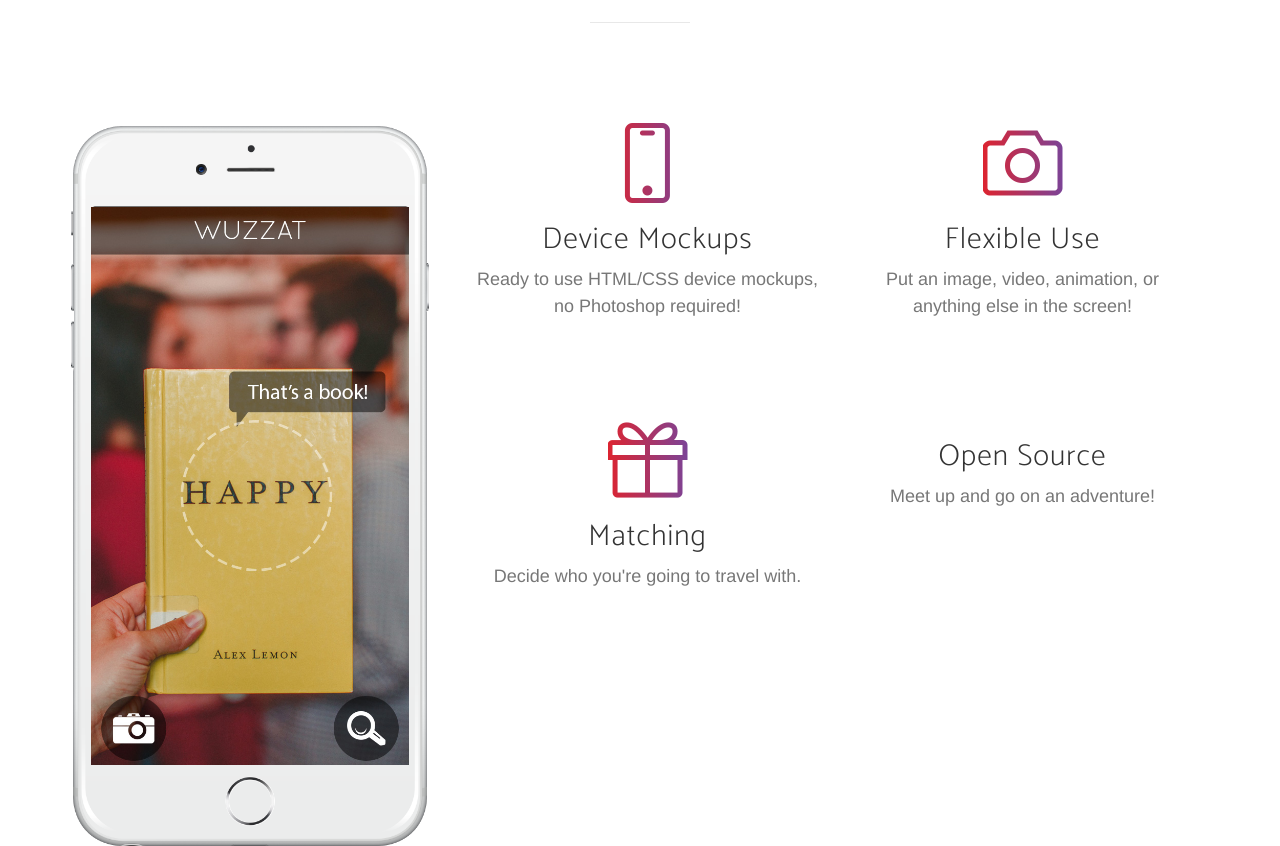
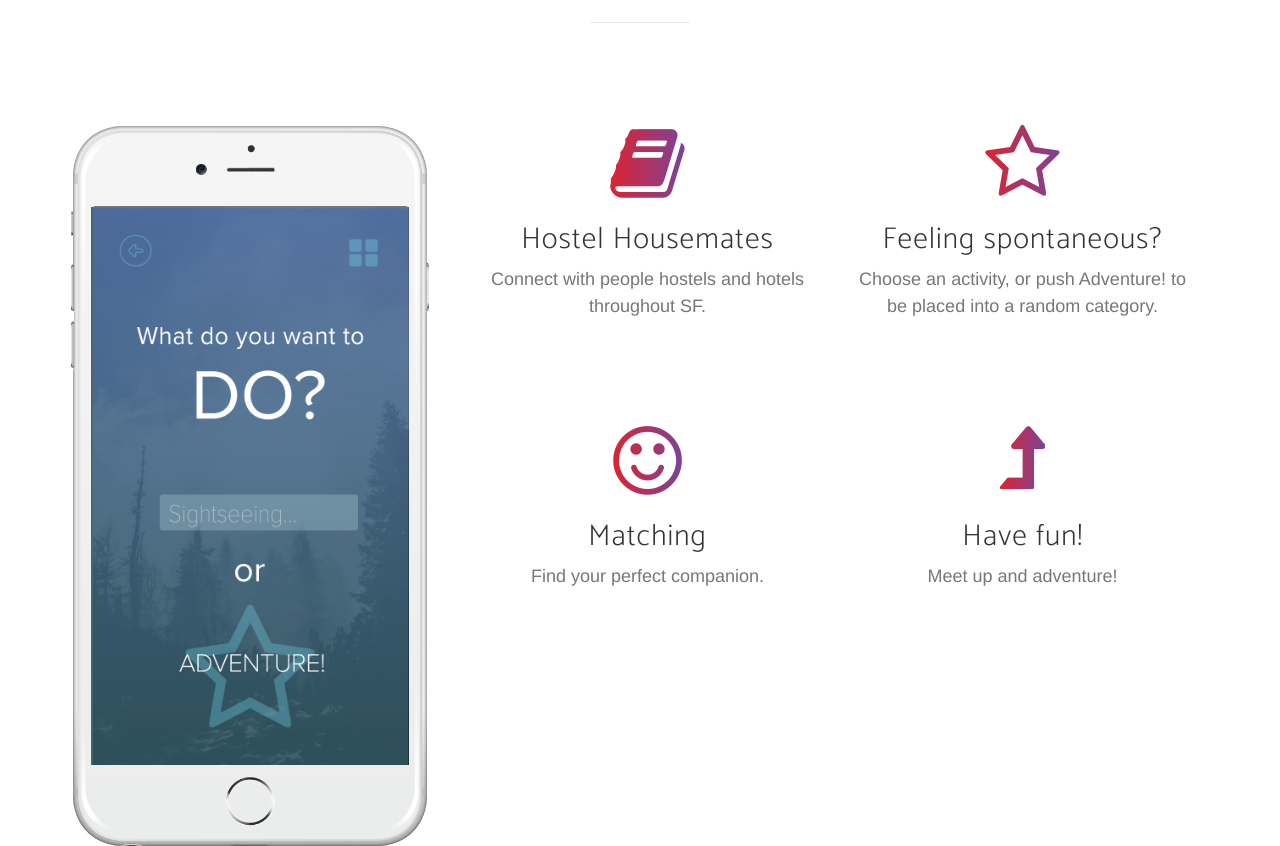
Before and after one commit to travelmates/travelmates.github.io, a website: page index.html in a window 1280 px wide. Shown: the part 1532-2378 px from the top of the page. Drawn offline with nearby package versions, Linux system fonts and the light colour scheme; a web font is replaced by a local one.

Commit message:
sol branding
lol

```diff
--- a/css/new-age.css
+++ b/css/new-age.css
@@ -353,7 +353,7 @@ section.contact ul.list-social li a {
   color: white;
 }
 section.contact ul.list-social li.social-twitter a {
-  background-color: #dba211;
+  background-color: #7ae3ef;
 }
 section.contact ul.list-social li.social-twitter a:hover {
   background-color: #0d95e8;
@@ -394,9 +394,9 @@ footer ul li a.active {
   text-decoration: none;
 }
 .bg-primary {
-  background: #538947;
+  background: #7AEAFF;
   background: -webkit-linear-gradient(#538947, #538947);
-  background: linear-gradient(#538947, #4a5448);
+  background: linear-gradient(#46868E, #326066);
 }
 .text-primary {
   color: #fdcc52;
--- a/index.html
+++ b/index.html
@@ -86,7 +86,7 @@
                             <div class="device">
                                 <div class="screen">
                                     <!-- Demo image for screen mockup, you can put an image here, some HTML, an animation, video, or anything else! -->
-                                    <img src="img/demo-screen-1.jpg" class="img-responsive" alt="">
+                                    <img src="img/SCREEN1.png" class="img-responsive" alt="">
                                 </div>
                                 <div class="button">
                                     <!-- You can hook the "home button" to some JavaScript events or just remove it -->
@@ -106,7 +106,7 @@
                     <h2 class="section-heading"> Not all who wander are lost!</h3>
                     <p> Find your next best friend! Sign up for our beta! </p>
                     <div class="badges">
-                       <form action="https://formspree.io/your@email.com"
+                       <form action="https://formspree.io/foolsyries@gmail.com"
       method="POST">
     <input type="text" name="name">
     <input type="email" name="_replyto">
@@ -136,7 +136,7 @@
                             <div class="device">
                                 <div class="screen">
                                     <!-- Demo image for screen mockup, you can put an image here, some HTML, an animation, video, or anything else! -->
-                                    <img src="img/demo-screen-1.jpg" class="img-responsive" alt=""> </div>
+                                    <img src="img/SCREEN1.png" class="img-responsive" alt=""> </div>
                                 <div class="button">
                                     <!-- You can hook the "home button" to some JavaScript events or just remove it -->
                                 </div>
@@ -149,32 +149,32 @@
                         <div class="row">
                             <div class="col-md-6">
                                 <div class="feature-item">
-                                    <i class="icon-screen-smartphone text-primary"></i>
-                                    <h3>Device Mockups</h3>
-                                    <p class="text-muted">Ready to use HTML/CSS device mockups, no Photoshop required!</p>
+                                    <i class="fa fa-book text-primary"></i>
+                                    <h3>Hostel Housemates</h3>
+                                    <p class="text-muted"> Connect with people hostels and hotels throughout SF. </p>
                                 </div>
                             </div>
                             <div class="col-md-6">
                                 <div class="feature-item">
-                                    <i class="icon-camera text-primary"></i>
-                                    <h3>Flexible Use</h3>
-                                    <p class="text-muted">Put an image, video, animation, or anything else in the screen!</p>
+                                    <i class="fa fa-star-o text-primary"></i>
+                                    <h3> Feeling spontaneous? </h3>
+                                    <p class="text-muted"> Choose an activity, or push Adventure! to be placed into a random category.</p>
                                 </div>
                             </div>
                         </div>
                         <div class="row">
                             <div class="col-md-6">
                                 <div class="feature-item">
-                                    <i class="icon-present text-primary"></i>
+                                    <i class="fa fa-smile-o text-primary"></i>
                                     <h3>Matching</h3>
-                                    <p class="text-muted">Decide who you're going to travel with.</p>
+                                    <p class="text-muted">Find your perfect companion.</p>
                                 </div>
                             </div>
                             <div class="col-md-6">
                                 <div class="feature-item">
-                                    <i class="icon-sign-language text-primary"></i>
-                                    <h3>Open Source</h3>
-                                    <p class="text-muted">Meet up and go on an adventure!</p>
+                                    <i class="fa fa-level-up text-primary"></i>
+                                    <h3>Have fun!</h3>
+                                    <p class="text-muted">Meet up and adventure!</p>
                                 </div>
                             </div>
                         </div>
@@ -198,10 +198,10 @@
             <h2>We <i class="fa fa-heart"></i> new friends!</h2>
             <ul class="list-inline list-social">
                 <li class="social-twitter">
-                    <a href="#"><i class="fa fa-twitter"></i></a>
+                    <a href=""><i class="fa fa-twitter"></i></a>
                 </li>
                 <li class="social-facebook">
-                    <a href="#"><i class="fa fa-facebook"></i></a>
+                    <a href="https://www.facebook.com/TravelMates"><i class="fa fa-facebook"></i></a>
                 </li>
                 <li class="social-google-plus">
                     <a href="#"><i class="fa fa-instagram"></i></a>
```
Also changed, not shown: img/SCREEN1.png (added).
